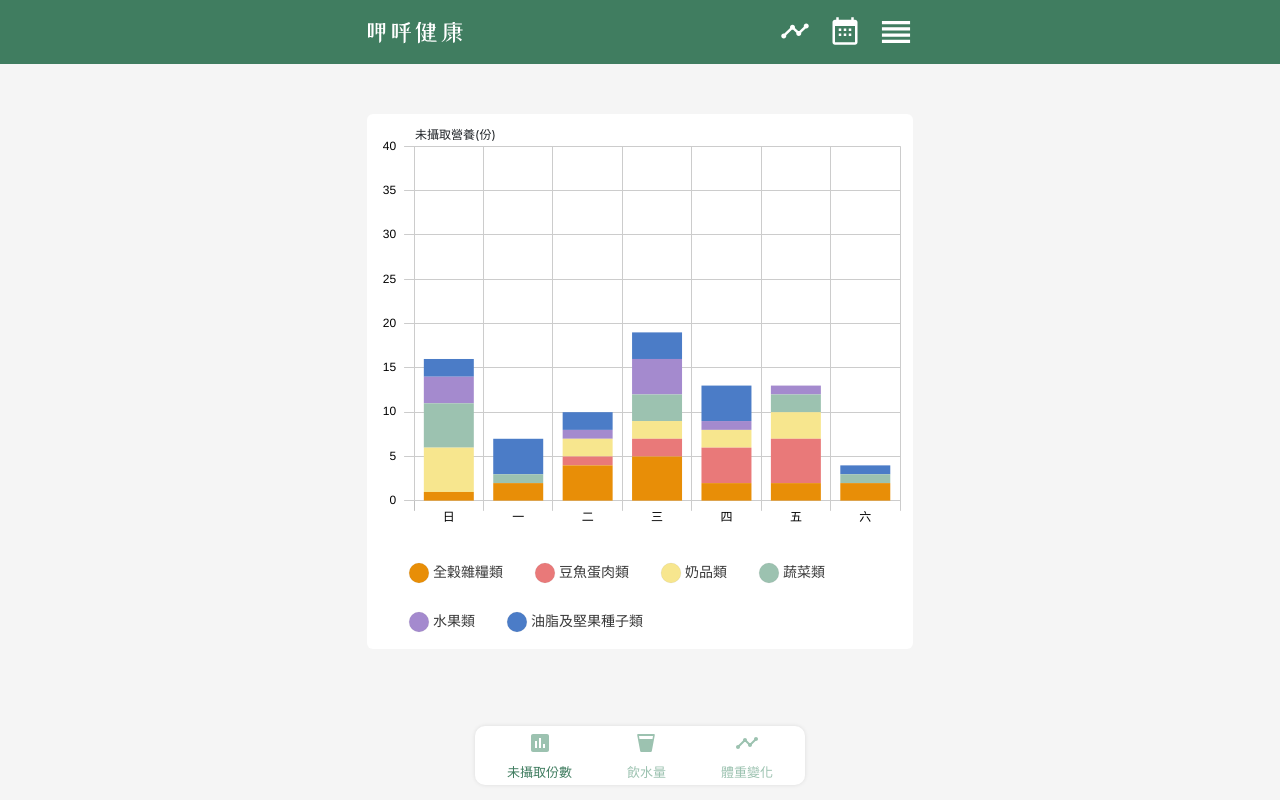
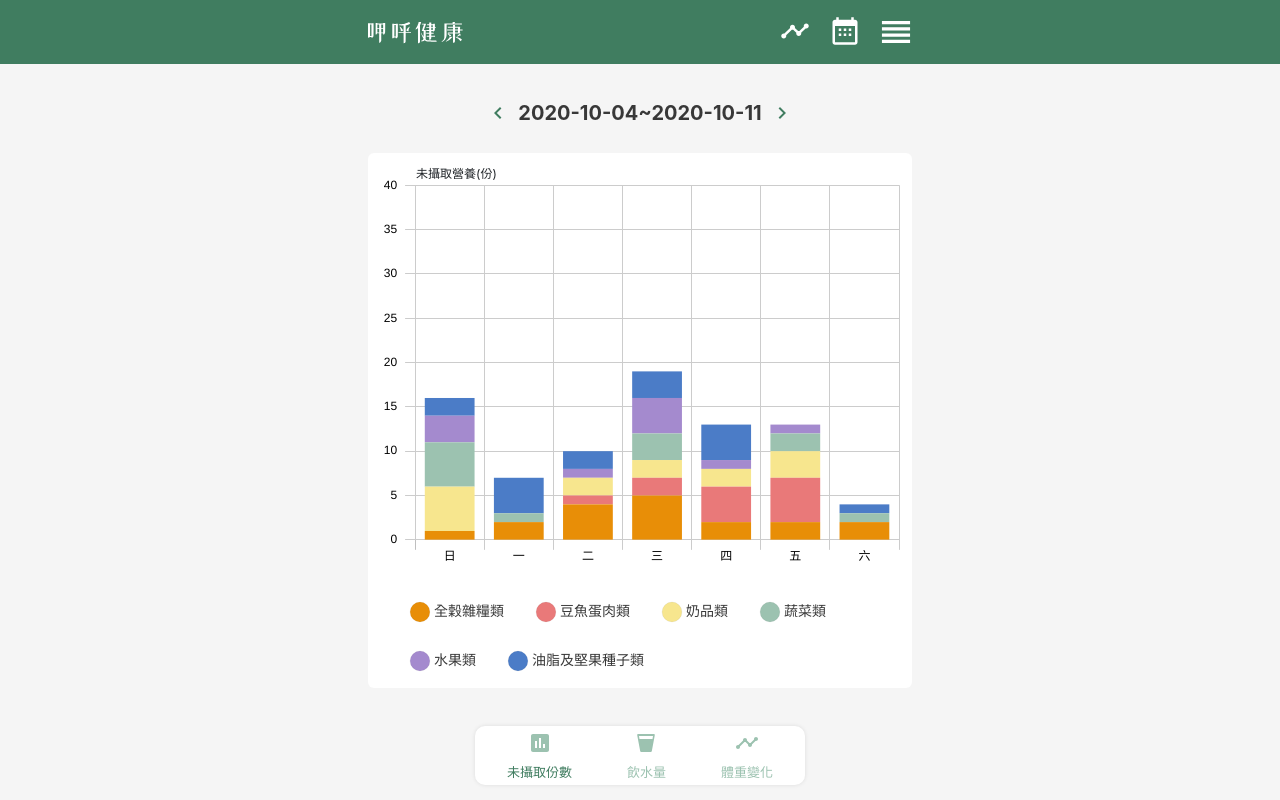
Before and after one commit to yachen168/Healthy-Eating, a Vue app: page /recording/chart/nutrition-intake in a window 1280 px wide. Built offline with nearby package versions, Linux system fonts and the light colour scheme; no server answers.

Commit message:
feat: 圖表日期區間控制器

```diff
--- /dev/null
+++ b/src/components/charts/DateControllar.vue
@@ -0,0 +1,44 @@
+<template>
+  <div class="date-controllar">
+    <PreviousIcon class="icon" @click="$emit('toPreviosWeek')" />
+    <span class="period"
+      >{{ datePeriodOfChart.startDate }}~{{ datePeriodOfChart.endDate }}</span
+    >
+    <NextIcon class="icon" @click="$emit('nextWeek')" />
+  </div>
+</template>
+
+<script>
+import PreviousIcon from "@/assets/images/ic_prev.svg?inline";
+import NextIcon from "@/assets/images/ic_next.svg?inline";
+
+export default {
+  components: {
+    PreviousIcon,
+    NextIcon
+  },
+  props: {
+    datePeriodOfChart: {
+      type: Object,
+      required: true
+    }
+  }
+};
+</script>
+
+<style lang="scss" scoped>
+.date-controllar {
+  width: fit-content;
+  margin: 0 auto;
+  .period {
+    margin: 0 16px;
+    vertical-align: middle;
+    font-size: 20px;
+    color: #383838;
+    font-weight: 700;
+  }
+  .icon {
+    vertical-align: middle;
+  }
+}
+</style>
--- /dev/null
+++ b/src/store/charts.js
@@ -0,0 +1,42 @@
+import dayjs from "dayjs";
+
+export default {
+  state: {
+    datePeriodOfChart: {
+      startDate: dayjs()
+        .subtract(7, "day")
+        .format("YYYY-MM-DD"),
+      endDate: dayjs().format("YYYY-MM-DD")
+    }
+  },
+  mutations: {
+    previousWeek(state) {
+      state.datePeriodOfChart.startDate = dayjs(
+        state.datePeriodOfChart.startDate
+      )
+        .subtract(7, "day")
+        .format("YYYY-MM-DD");
+
+      state.datePeriodOfChart.endDate = dayjs(state.datePeriodOfChart.endDate)
+        .subtract(7, "day")
+        .format("YYYY-MM-DD");
+    },
+    nextWeek(state) {
+      state.datePeriodOfChart.startDate = dayjs(
+        state.datePeriodOfChart.startDate
+      )
+        .add(7, "day")
+        .format("YYYY-MM-DD");
+
+      state.datePeriodOfChart.endDate = dayjs(state.datePeriodOfChart.endDate)
+        .add(7, "day")
+        .format("YYYY-MM-DD");
+    }
+  },
+  actions: {},
+  getters: {
+    datePeriodOfChart(state) {
+      return state.datePeriodOfChart;
+    }
+  }
+};
--- a/src/store/index.js
+++ b/src/store/index.js
@@ -5,6 +5,7 @@ import UserProfile from "./userProfile";
 import Water from "./water";
 import Diet from "./diet";
 import Weight from "./weight";
+import Charts from "./charts";
 
 Vue.use(Vuex);
 
@@ -33,6 +34,7 @@ export default new Vuex.Store({
     LoginRegister,
     Water,
     Diet,
-    Weight
+    Weight,
+    Charts
   }
 });
--- a/src/views/charts/ChartEntry.vue
+++ b/src/views/charts/ChartEntry.vue
@@ -1,18 +1,34 @@
 <template>
-  <div>
+  <div class="chart-entry-container">
+    <DateControllar
+      :datePeriodOfChart="$store.getters.datePeriodOfChart"
+      @toPreviosWeek="$store.commit('previousWeek')"
+      @nextWeek="$store.commit('nextWeek')"
+    ></DateControllar>
     <ChartNav></ChartNav>
-    <router-view />
+    <div class="main">
+      <router-view />
+    </div>
   </div>
 </template>
 
 <script>
 import ChartNav from "@/components/charts/ChartNav";
+import DateControllar from "@/components/charts/DateControllar";
 
 export default {
   components: {
-    ChartNav
+    ChartNav,
+    DateControllar
   }
 };
 </script>
 
-<style lang="scss" scoped></style>
+<style lang="scss" scoped>
+.chart-entry-container {
+  padding: 34px 16px;
+}
+.date-controllar {
+  margin-bottom: 25px;
+}
+</style>
--- a/src/views/charts/NutritionIntakeChart.vue
+++ b/src/views/charts/NutritionIntakeChart.vue
@@ -1,5 +1,5 @@
 <template>
-  <div class="container">
+  <div class="chart-container">
     <div class="chart">
       <Chart :height="500" :chart-data="chartdata" :options="options" />
       <span class="y-scalelabel y-scalelabel-0">未攝取營養(份)</span>
@@ -114,7 +114,7 @@ export default {
 </script>
 
 <style lang="scss" scoped>
-.container {
+.chart-container {
   position: relative;
 }
 
@@ -123,7 +123,7 @@ export default {
   max-width: 800px;
   padding: 25px 10px 10px;
   background-color: #fff;
-  margin: 50px auto;
+  margin: 0 auto;
   border-radius: 6px;
   .y-scalelabel {
     position: absolute;
```
